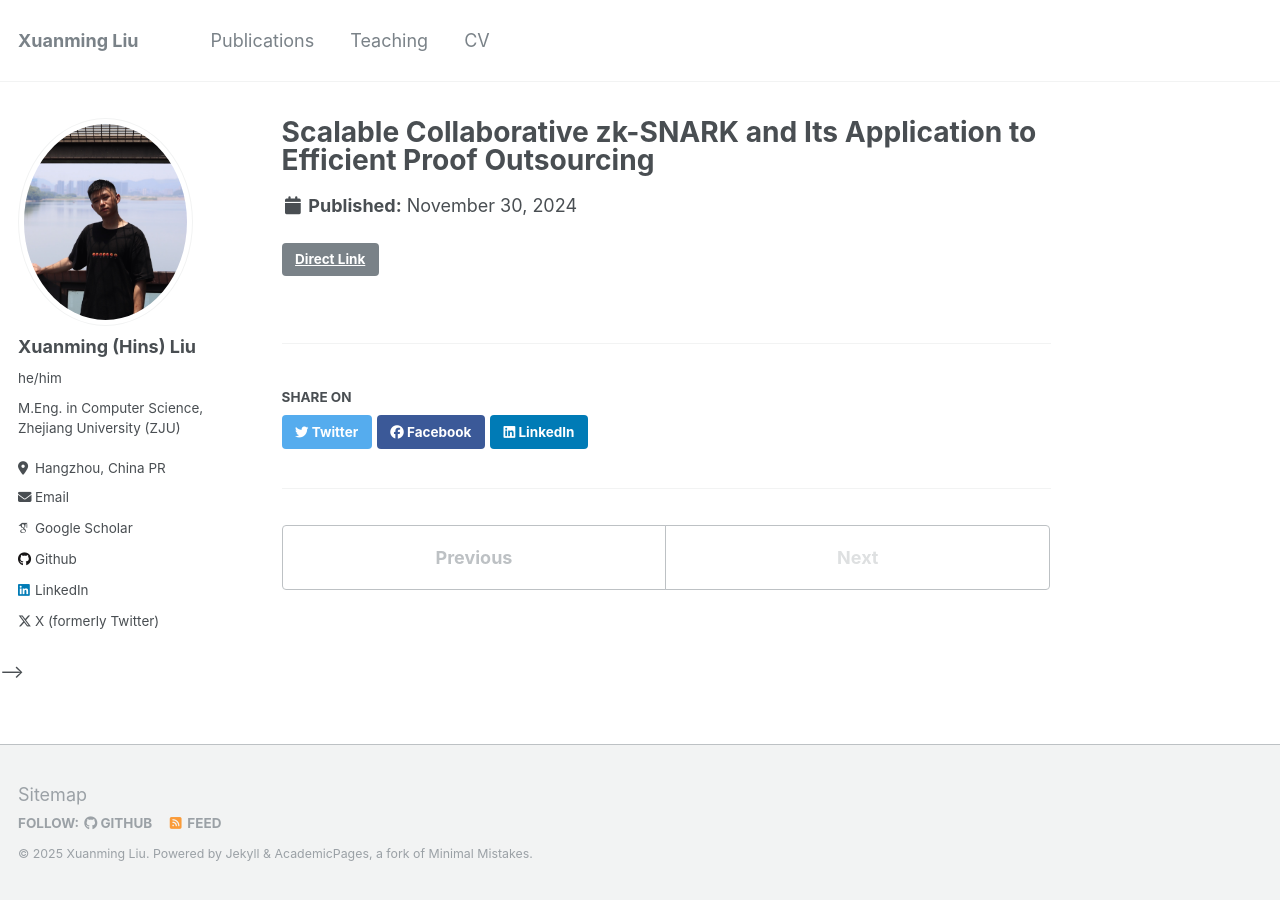
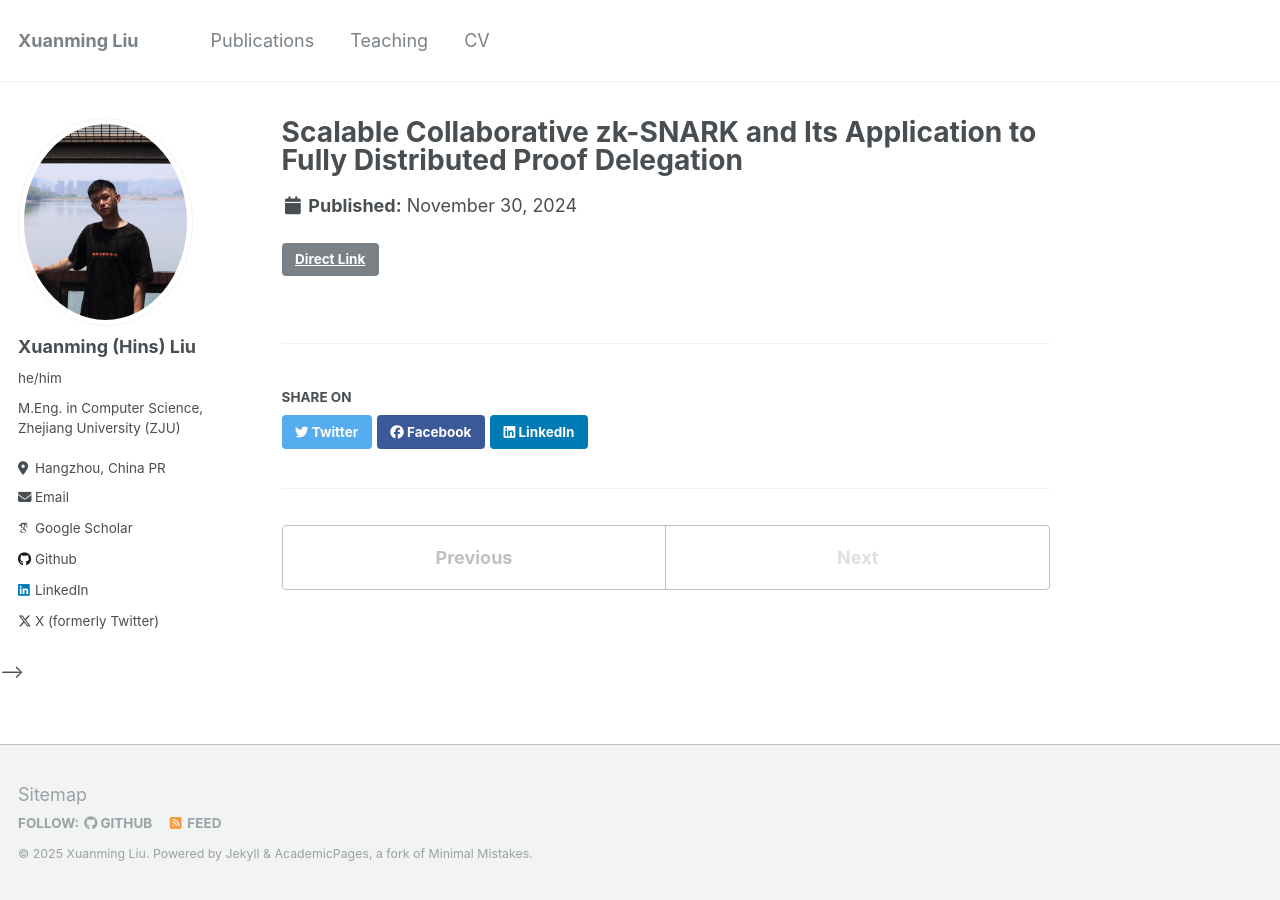
Before and after one commit to LBruyne/LBruyne.github.io, a Jekyll site: the page built from _publications/6.md, in a window 1280 px wide. Built offline with Jekyll 4.4.1, drawn with Linux system fonts in a browser that asks for light colours; some web fonts are replaced.

Commit message:
Update 1.24

```diff
--- a/_publications/6.md
+++ b/_publications/6.md
@@ -1,10 +1,9 @@
 ---
-title: "Scalable Collaborative zk-SNARK and Its Application to Efficient Proof
-Outsourcing"
+title: "Scalable Collaborative zk-SNARK and Its Application to Fully Distributed Proof Delegation"
 link: "https://eprint.iacr.org/2024/940"
 collection: publications
 # permalink: /publication/2009-10-01-paper-title-number-1
-excerpt: "Under submission. _Xuanming Liu_, Zhelei Zhou, Yinghao Wang, Jinye He, Bingsheng Zhang, Xiaohu Yang and Jiaheng Zhang. First author."
+excerpt: "Under submission. _Xuanming Liu_, Zhelei Zhou, Yinghao Wang, Jinye He, Bingsheng Zhang, Xiaohu Yang and Jiaheng Zhang."
 date: 2024-11-30
 # venue: 'ARXIV'
 # paperurl: 'https://academicpages.github.io/files/paper1.pdf'
```
Also changed, not shown: _publications/1.md (+2 -2 lines), _publications/2.md (+2 -2 lines), _publications/3.md (+2 -2 lines), _publications/4.md (+1 -1 lines), _publications/5.md (+1 -1 lines), 5 other files.
